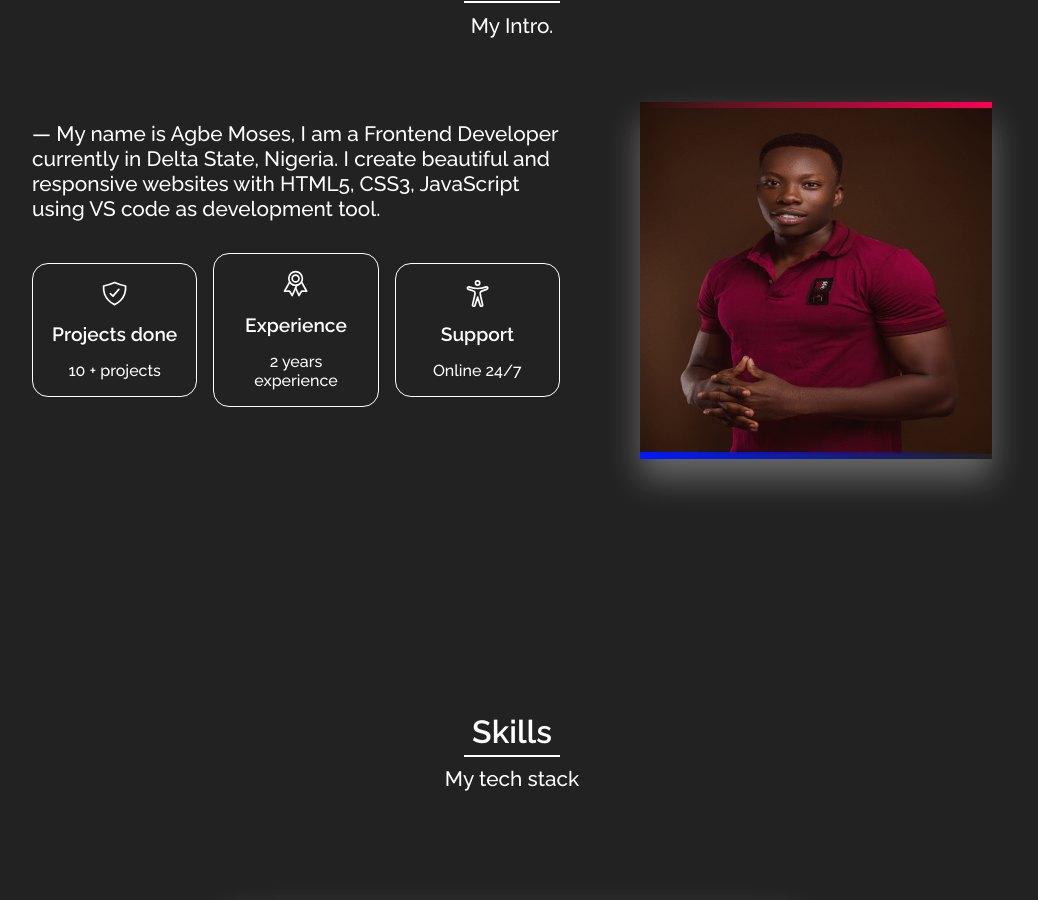
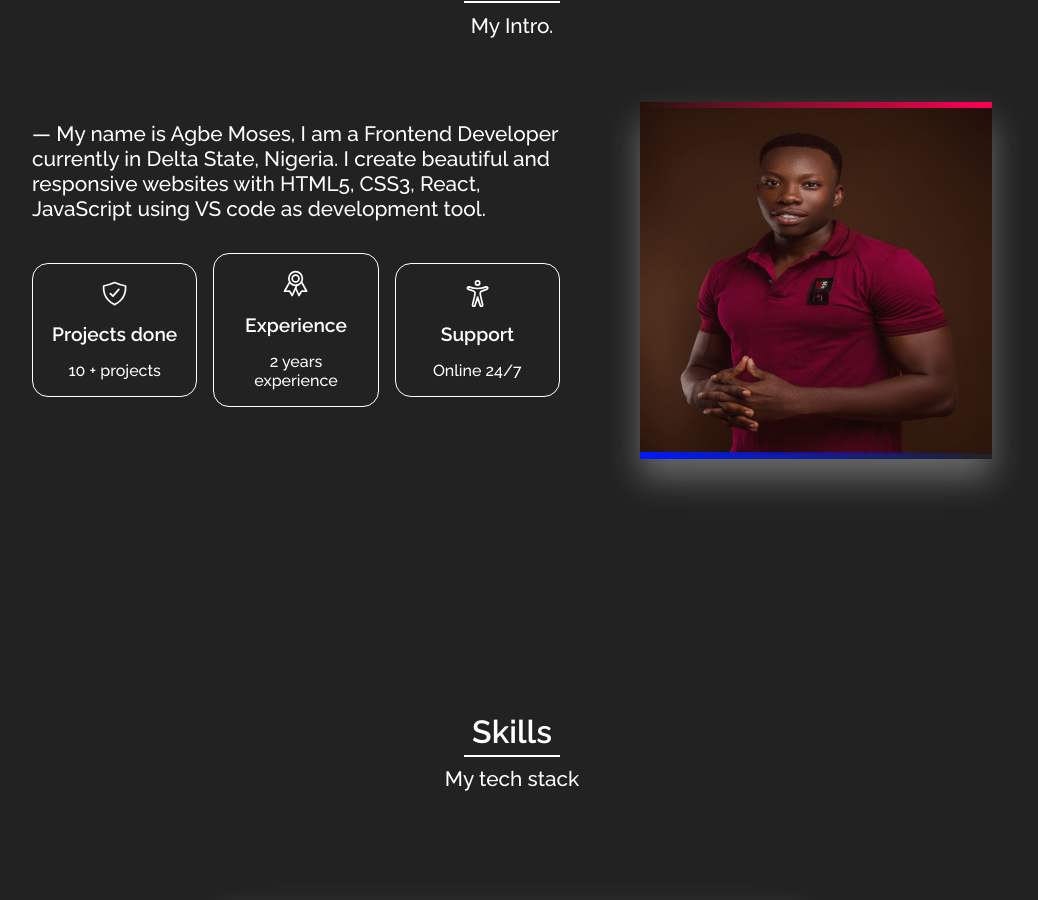
Before and after one commit to Cybermaxi7/My-Portfolio-Website, a plain HTML site: page index.html in a window 1280 px wide. Shown: the part 1031-1931 px from the top of the page, without its empty margins (128-1166 px from the left). Drawn offline with nearby package versions, Linux system fonts and the light colour scheme; no server answers.

Commit message:
added the keyword react in my description

```diff
--- a/index.html
+++ b/index.html
@@ -78,7 +78,7 @@
             <p class="about__meDescription">
               &#8212; My name is Agbe Moses, I am a Frontend Developer currently
               in Delta State, Nigeria. I create beautiful and responsive
-              websites with HTML5, CSS3, JavaScript using VS code as development
+              websites with HTML5, CSS3, React, JavaScript using VS code as development
               tool.
             </p>
             <div class="about__meRow">
```
